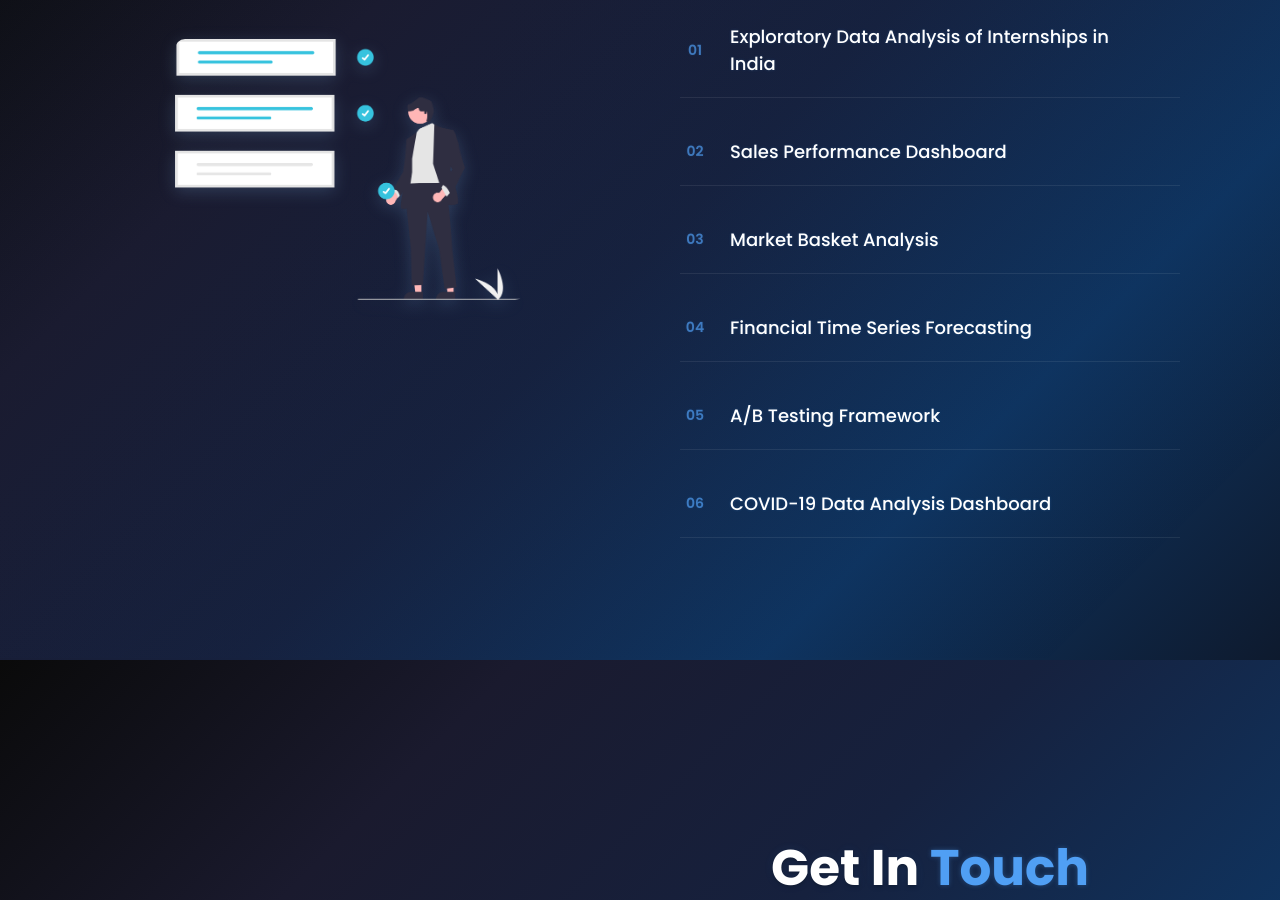
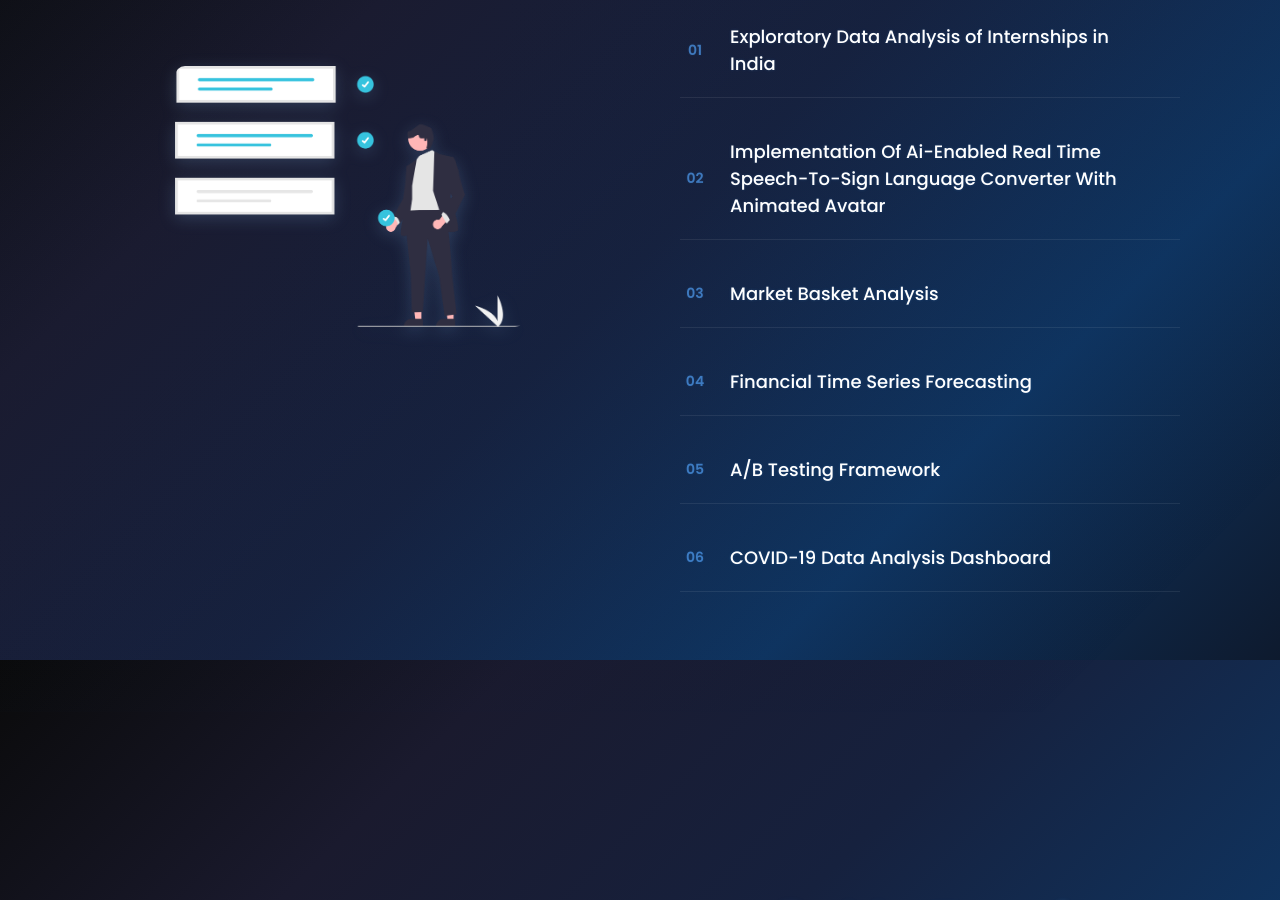
Before and after one commit to Arul-DevX/Personal_portfolio, a React (Vite) app: page / in a window 1280 px wide. Shown: the part 2540-3440 px from the top of the page. Built offline with nearby package versions, Linux system fonts and the light colour scheme; the HTML template or start-up script is replaced by a standard one.

Commit message:
Updated Projects.jsx

```diff
--- a/src/components/Projects.jsx
+++ b/src/components/Projects.jsx
@@ -10,7 +10,7 @@ const Projects = () => {
       isExternal: true
     },
     {
-      title: "Sales Performance Dashboard",
+      title: "Implementation Of Ai-Enabled Real Time Speech-To-Sign Language Converter With Animated Avatar",
       link: "https://github.com/Arul-DevX/text_and_voice_to_isl",
       isExternal: true
     },
```
